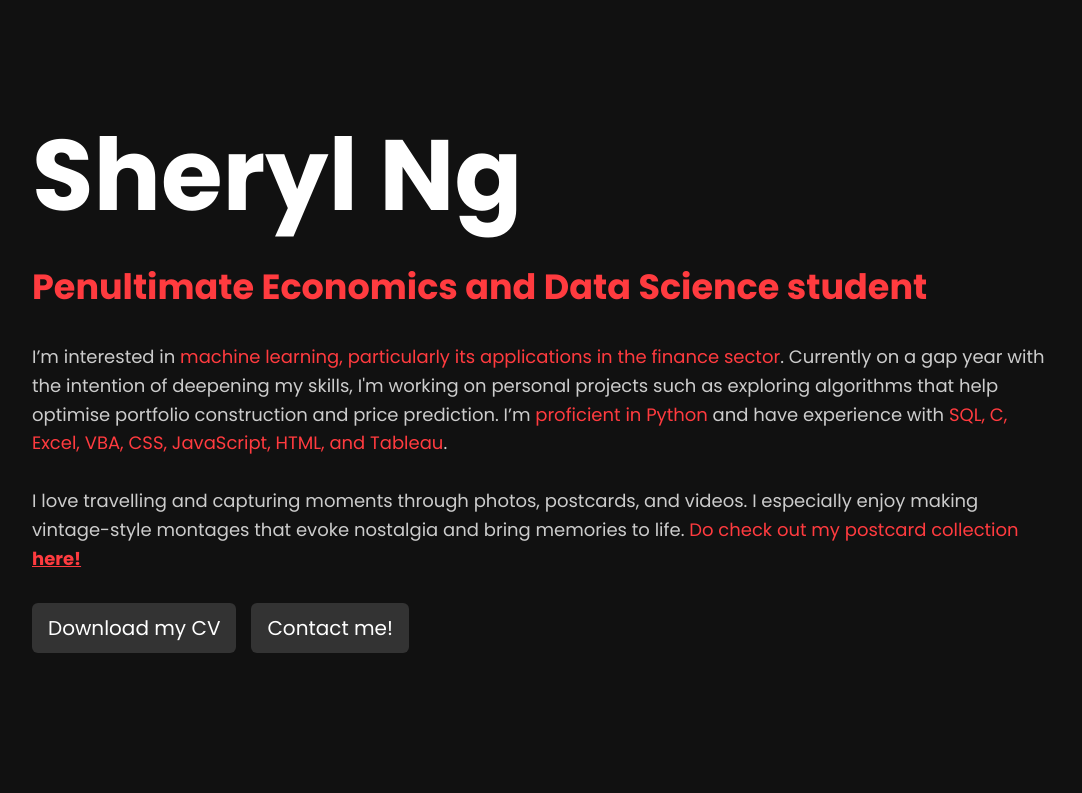
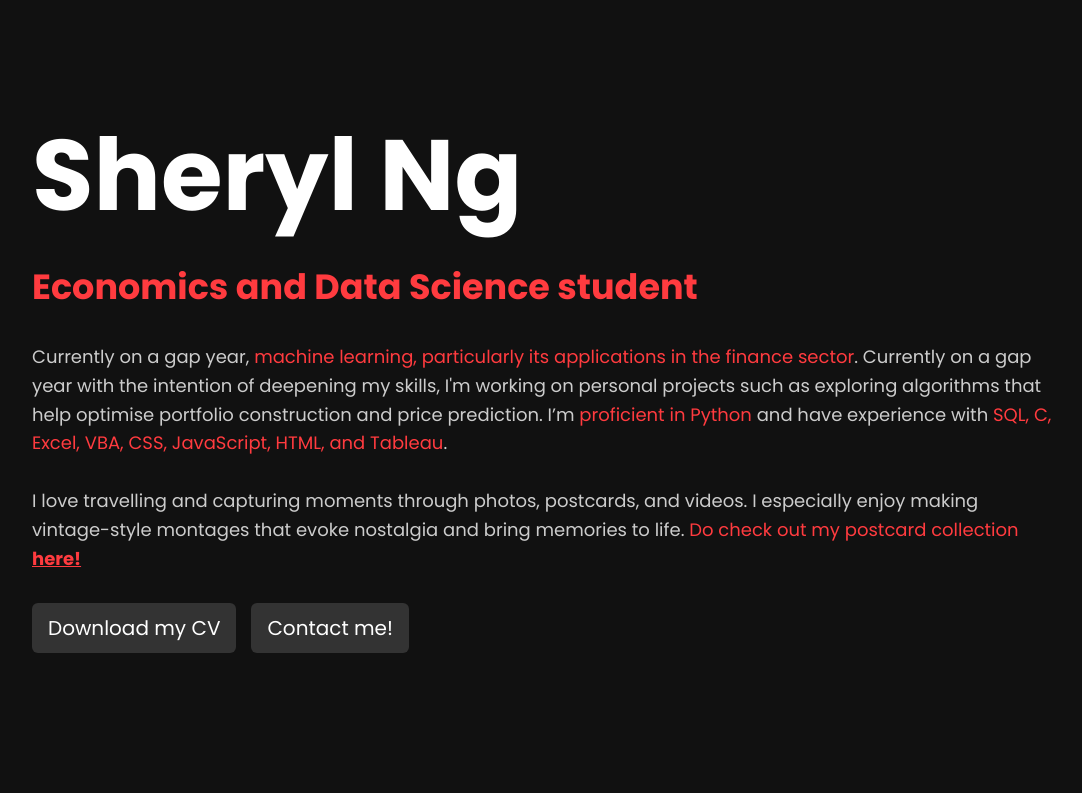
Before and after one commit to shheryll/Personal-Portfolio, a plain HTML site: page index.html in a window 1280 px wide. Shown: the top 793 px of the page, without its empty margins (96-1178 px from the left). Drawn offline with Linux system fonts and the light colour scheme.

Commit message:
Update index.html

```diff
--- a/index.html
+++ b/index.html
@@ -24,8 +24,8 @@
 
         <div class="text-box">
             <h1>Sheryl Ng</h1>
-            <h2><span style="color: #ff3b3f;"> Penultimate Economics and Data Science student</span></h2>
-            <p>I’m interested in <span style="color: #ff3b3f;">machine learning,
+            <h2><span style="color: #ff3b3f;"> Economics and Data Science student</span></h2>
+            <p>Currently on a gap year, <span style="color: #ff3b3f;">machine learning,
               particularly its applications in the finance sector</span>. Currently on a gap year with the intention of deepening my skills, I'm working on personal projects
               such as exploring algorithms that help optimise portfolio construction and price prediction. I’m <span style="color: #ff3b3f;">proficient
               in Python</span> and have experience with <span style="color: #ff3b3f;">SQL, C, Excel, VBA, CSS, JavaScript, HTML, and Tableau</span>.
```
